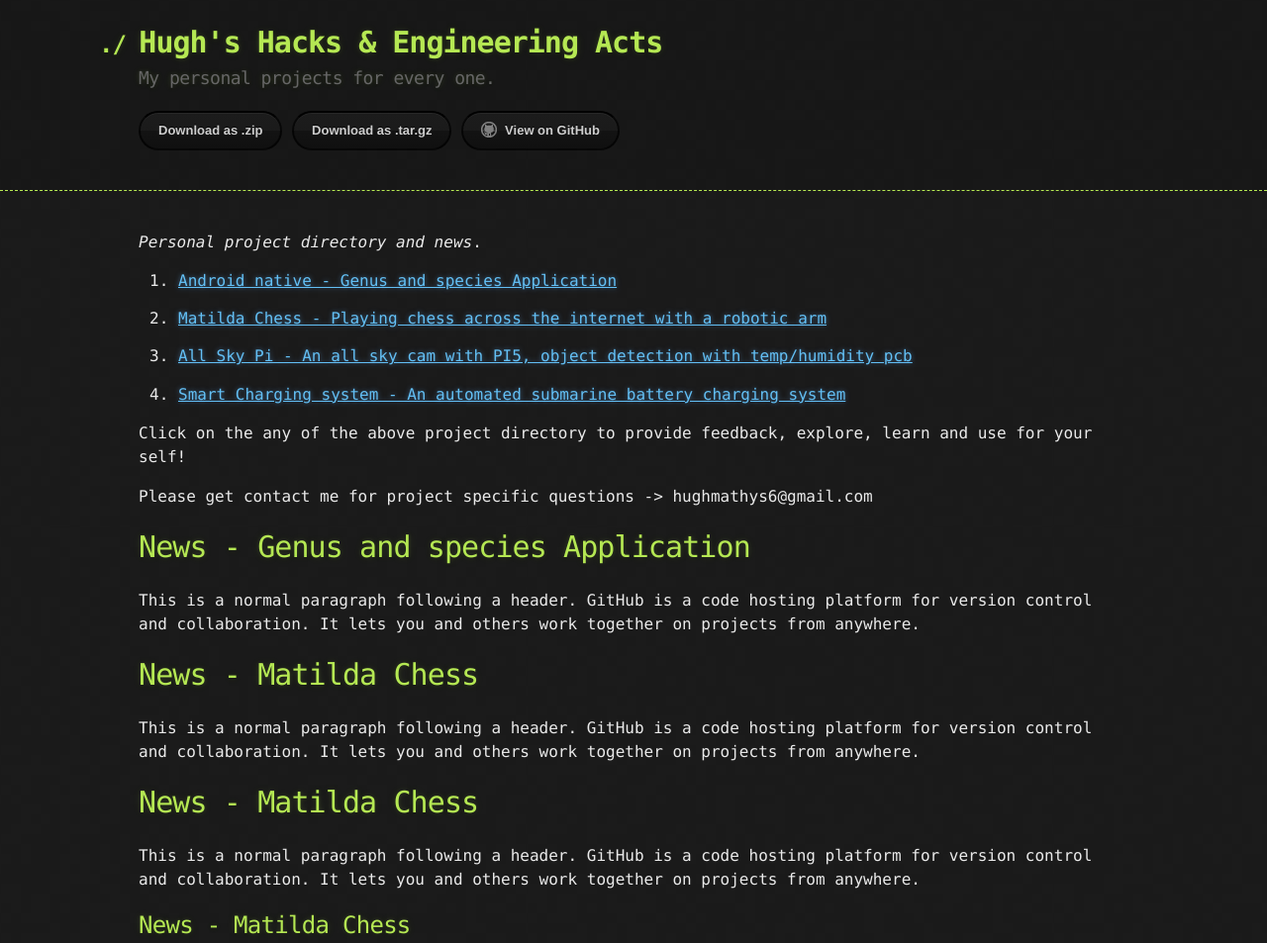
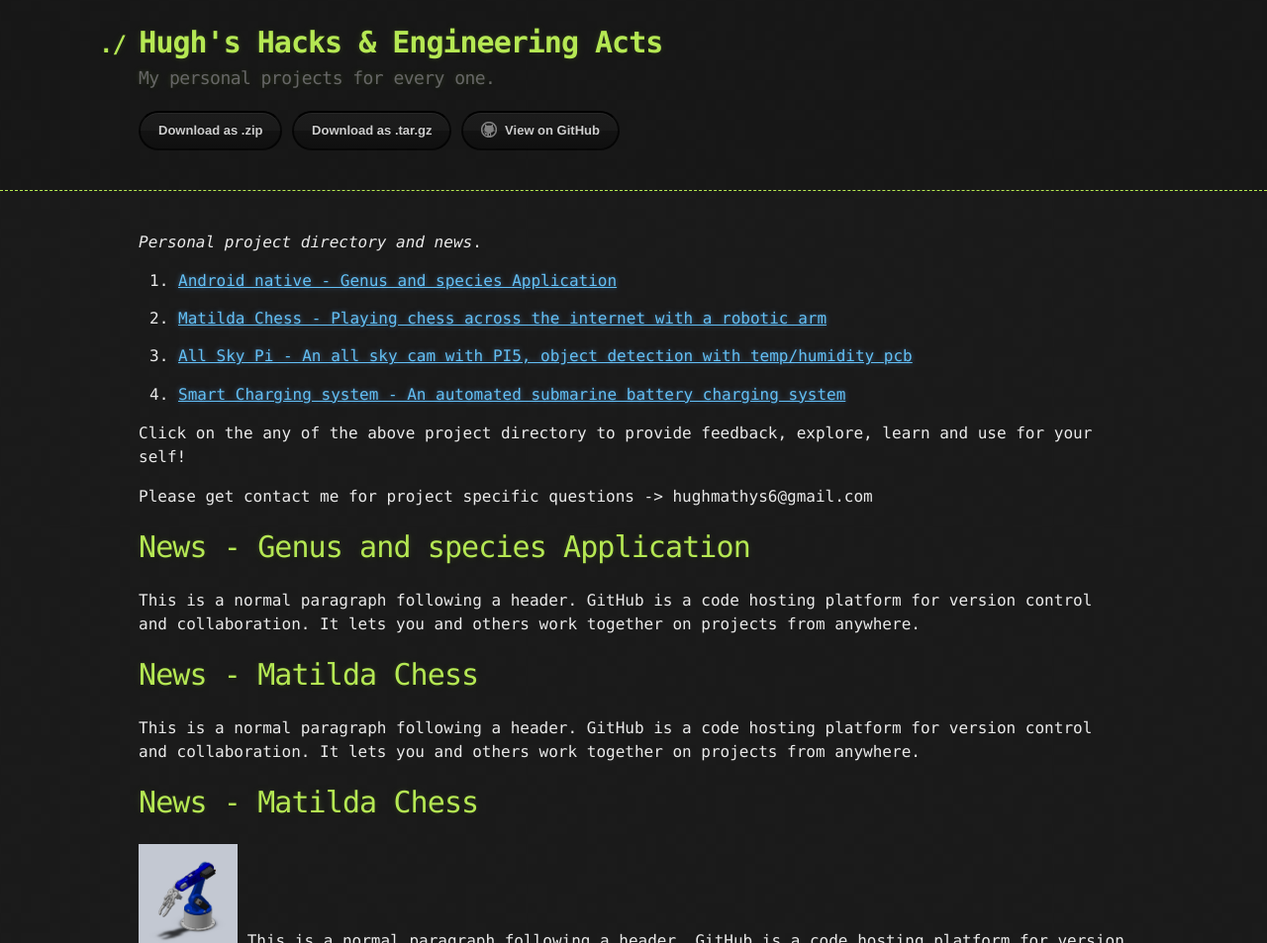
Before and after one commit to Chessdog68/my-github-page, a Jekyll site: the page built from index.md, in a window 1280 px wide. Shown: the top 953 px of the page at 99% size. Built offline with Jekyll 4.4.1, drawn with Linux system fonts in a browser that asks for light colours; grey boxes are pictures that could not be loaded.

Commit message:
image updates

```diff
--- a/index.md
+++ b/index.md
@@ -25,12 +25,12 @@
 This is a normal paragraph following a header. GitHub is a code hosting platform for version control and collaboration. It lets you and others work together on projects from anywhere.
 
 # News - Matilda Chess
-
+<img src="https://github.com/Chessdog68/my-github-page/blob/main/assets/images/Robotic%20arm2.PNG" alt="Robotic Arm" width="100" />
 This is a normal paragraph following a header. GitHub is a code hosting platform for version control and collaboration. It lets you and others work together on projects from anywhere.
 
 
 ## News - Matilda Chess
-![Night Sky](./assets/images/night_sky.png)
+<img src="./assets/images/night_sky.png" alt="Night Sky" width="150" />
 > This is a blockquote following a header.
 >
 > When something is important enough, you do it even if the odds are not in your favor.
```
Also changed, not shown: Matilda_Chess.md (+1 -1 lines).
